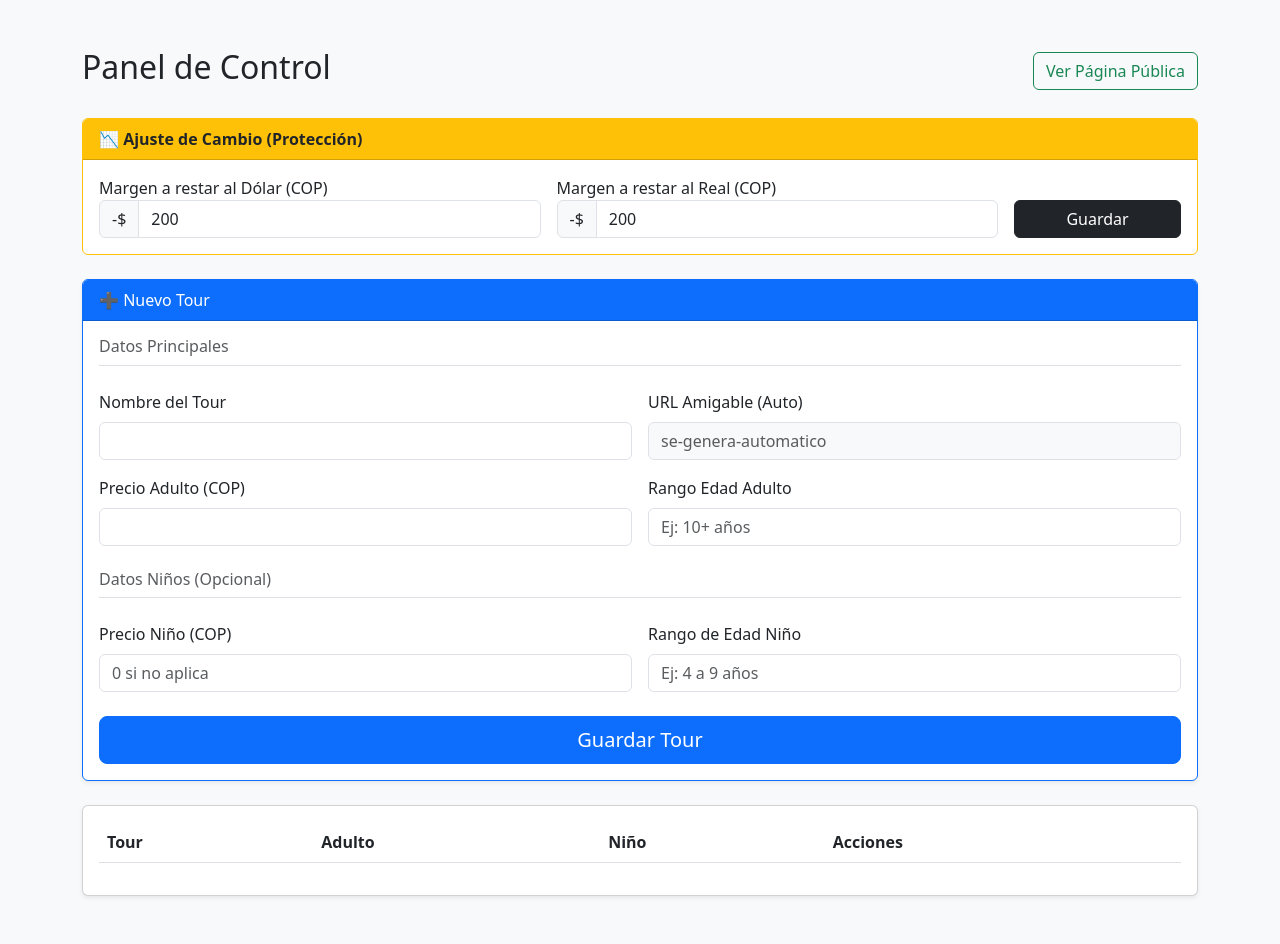
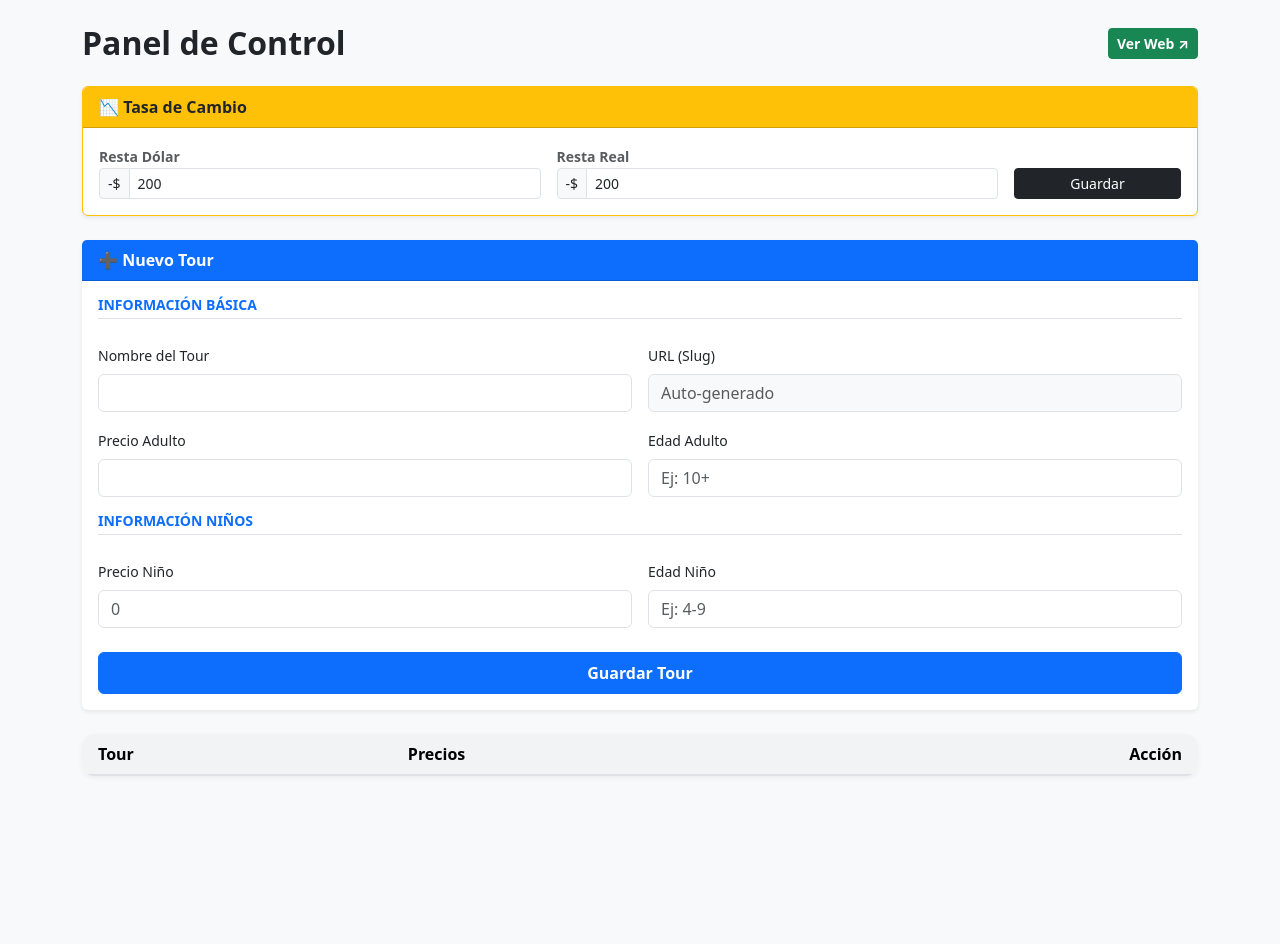
Before and after one commit to Bendelto/precios-divisas, a PHP site: the page made by admin.php in a window 1280 px wide. After the commit the page ends 776 px from the top, so only its background shows below. Run offline with PHP 8.4, Linux system fonts and the light colour scheme; the visitor is signed in with stand-in values (Sample User, id 1); lists and menus that the app fills with data are empty.

Commit message:
Optimización movil del backend

```diff
--- a/admin.php
+++ b/admin.php
@@ -1,26 +1,60 @@
 <?php
 session_start();
-// --- SEGURIDAD ---
-if (isset($_POST['login']) && $_POST['pass'] == 'TU_CONTRASEÑA') { // <--- PON TU CONTRASEÑA AQUÍ
+
+// --- 1. LOGIN OPTIMIZADO PARA MÓVIL ---
+if (isset($_POST['login']) && $_POST['pass'] == 'Dc@6691400') { // <--- CLAVE ACTUALIZADA
     $_SESSION['admin'] = true;
 }
+
 if (!isset($_SESSION['admin'])) {
-    echo '<link href="https://cdn.jsdelivr.net/npm/bootstrap@5.3.0/dist/css/bootstrap.min.css" rel="stylesheet">
-          <div class="d-flex justify-content-center align-items-center vh-100 bg-light">
-            <form method="post" class="card p-4 shadow">
-                <h4 class="mb-3">Acceso Admin</h4>
-                <input type="password" name="pass" class="form-control mb-2" placeholder="Contraseña">
-                <button name="login" type="submit" class="btn btn-primary w-100">Entrar</button>
+    ?>
+    <!DOCTYPE html>
+    <html lang="es">
+    <head>
+        <meta charset="UTF-8">
+        <meta name="viewport" content="width=device-width, initial-scale=1.0, maximum-scale=1.0, user-scalable=no">
+        <title>Login Admin</title>
+        <link href="https://cdn.jsdelivr.net/npm/bootstrap@5.3.0/dist/css/bootstrap.min.css" rel="stylesheet">
+        <style>
+            body { background-color: #f0f2f5; }
+            .login-card {
+                width: 100%;
+                max-width: 400px;
+                border: 0;
+                border-radius: 16px;
+                box-shadow: 0 4px 20px rgba(0,0,0,0.08);
+            }
+            .form-control-lg { font-size: 1.1rem; }
+            .btn-lg { font-weight: 600; }
+        </style>
+    </head>
+    <body class="d-flex justify-content-center align-items-center vh-100 px-3">
+        <form method="post" class="card p-4 login-card">
+            <div class="text-center mb-4">
+                <h3 class="fw-bold text-dark">🔐 Admin</h3>
+                <small class="text-muted">Descubre Cartagena</small>
+            </div>
+            <div class="mb-3">
+                <label class="form-label small text-muted">Contraseña</label>
+                <input type="password" name="pass" class="form-control form-control-lg text-center" placeholder="••••••••" required>
+            </div>
+            <button name="login" type="submit" class="btn btn-primary w-100 btn-lg">Ingresar</button>
         </form>
-          </div>';
+    </body>
+    </html>
+    <?php
     exit;
 }
+
+// ==========================================
+//      CÓDIGO DEL PANEL DE ADMINISTRACIÓN
+// ==========================================
 
 // --- ARCHIVOS DE DATOS ---
 $fileTours = 'data.json';
 $fileConfig = 'config.json';
 
-// Cargar datos existentes
+// Cargar datos
 $tours = file_exists($fileTours) ? json_decode(file_get_contents($fileTours), true) : [];
 $config = file_exists($fileConfig) ? json_decode(file_get_contents($fileConfig), true) : ['margen_usd' => 200, 'margen_brl' => 200];
 
@@ -29,7 +63,7 @@ uasort($tours, function($a, $b) {
     return strcasecmp($a['nombre'], $b['nombre']);
 });
 
-// --- GUARDAR CONFIGURACIÓN DE TASAS ---
+// --- GUARDAR CONFIGURACIÓN ---
 if (isset($_POST['save_config'])) {
     $config['margen_usd'] = floatval($_POST['margen_usd']);
     $config['margen_brl'] = floatval($_POST['margen_brl']);
@@ -38,32 +72,26 @@ if (isset($_POST['save_config'])) {
     exit;
 }
 
-// --- LOGICA DE GUARDADO (CREAR O EDITAR) ---
+// --- GUARDAR / EDITAR TOUR ---
 if (isset($_POST['add'])) {
     $nombre = $_POST['nombre'];
     $precio = $_POST['precio'];
     $rango_adulto = !empty($_POST['rango_adulto']) ? $_POST['rango_adulto'] : '';
-
-    // DATOS DE NIÑOS
     $precio_nino = !empty($_POST['precio_nino']) ? $_POST['precio_nino'] : 0;
     $rango_nino = !empty($_POST['rango_nino']) ? $_POST['rango_nino'] : '';
 
-    // 1. Crear SLUG
+    // Crear SLUG
     $slugInput = !empty($_POST['slug']) ? $_POST['slug'] : $nombre;
-
-    // 2. Limpieza PROFUNDA del slug
     $cleanSlug = strtolower(preg_replace('/[^A-Za-z0-9-]+/', '-', iconv('UTF-8', 'ASCII//TRANSLIT', $slugInput)));
     $cleanSlug = trim($cleanSlug, '-');
 
-    // 3. DETECTAR SI ES UNA EDICIÓN DE SLUG (RENOMBRAR)
-    // Si venimos de editar y el slug original es diferente al nuevo, borramos el viejo
+    // Si es edición y cambia el slug, borrar el viejo
     if (!empty($_POST['original_slug']) && $_POST['original_slug'] != $cleanSlug) {
         if(isset($tours[$_POST['original_slug']])) {
             unset($tours[$_POST['original_slug']]);
         }
     }
 
-    // 4. GUARDAR / ACTUALIZAR
     $tours[$cleanSlug] = [
         'nombre' => $nombre,
         'precio_cop' => $precio,
@@ -73,7 +101,7 @@ if (isset($_POST['add'])) {
     ];
 
     file_put_contents($fileTours, json_encode($tours));
-    header("Location: admin.php"); // Limpiar formulario
+    header("Location: admin.php");
     exit;
 }
 
@@ -101,118 +129,134 @@ if (isset($_GET['edit']) && isset($tours[$_GET['edit']])) {
 <html lang="es">
 <head>
     <meta charset="UTF-8">
-    <meta name="viewport" content="width=device-width, initial-scale=1.0">
-    <title>Admin Tours & Tasas</title>
+    <meta name="viewport" content="width=device-width, initial-scale=1.0, maximum-scale=1.0, user-scalable=no">
+    <title>Panel Admin</title>
     <link href="https://cdn.jsdelivr.net/npm/bootstrap@5.3.0/dist/css/bootstrap.min.css" rel="stylesheet">
+    <style>
+        /* Estilos específicos para Admin Móvil */
+        body { padding-bottom: 50px; background-color: #f8f9fa; }
+        .table-responsive {
+            border-radius: 12px;
+            background: white;
+            box-shadow: 0 2px 5px rgba(0,0,0,0.05);
+            overflow: hidden;
+        }
+        .table th { background-color: #f1f3f5; border-bottom: 2px solid #dee2e6; }
+        .btn-group-mobile { display: flex; gap: 5px; }
+        @media (max-width: 576px) {
+            .btn-group-mobile { flex-direction: column; }
+            .btn-sm { width: 100%; margin-bottom: 2px; }
+            h2 { font-size: 1.5rem; }
+        }
+    </style>
 </head>
-<body class="bg-light py-5">
-<div class="container">
+<body class="container py-4">
+
     <div class="d-flex justify-content-between align-items-center mb-4">
-        <h2>Panel de Control</h2>
-        <a href="index.php" target="_blank" class="btn btn-outline-success">Ver Página Pública</a>
+        <h2 class="fw-bold mb-0">Panel de Control</h2>
+        <a href="index.php" target="_blank" class="btn btn-success btn-sm fw-bold">Ver Web ↗</a>
     </div>
 
-    <div class="card mb-4 border-warning">
-        <div class="card-header bg-warning text-dark fw-bold">📉 Ajuste de Cambio (Protección)</div>
+    <div class="card mb-4 border-warning shadow-sm">
+        <div class="card-header bg-warning text-dark fw-bold">📉 Tasa de Cambio</div>
         <div class="card-body">
             <form method="post" class="row g-3">
-                <div class="col-md-5">
-                    <label>Margen a restar al Dólar (COP)</label>
-                    <div class="input-group">
+                <div class="col-6 col-md-5">
+                    <label class="small text-muted fw-bold">Resta Dólar</label>
+                    <div class="input-group input-group-sm">
                         <span class="input-group-text">-$</span>
                         <input type="number" name="margen_usd" class="form-control" value="<?= $config['margen_usd'] ?>" required>
                     </div>
                 </div>
-                <div class="col-md-5">
-                    <label>Margen a restar al Real (COP)</label>
-                    <div class="input-group">
+                <div class="col-6 col-md-5">
+                    <label class="small text-muted fw-bold">Resta Real</label>
+                    <div class="input-group input-group-sm">
                         <span class="input-group-text">-$</span>
                         <input type="number" name="margen_brl" class="form-control" value="<?= $config['margen_brl'] ?>" required>
                     </div>
                 </div>
-                <div class="col-md-2 d-flex align-items-end">
-                    <button type="submit" name="save_config" class="btn btn-dark w-100">Guardar</button>
+                <div class="col-12 col-md-2 d-flex align-items-end">
+                    <button type="submit" name="save_config" class="btn btn-dark btn-sm w-100">Guardar</button>
                 </div>
             </form>
         </div>
     </div>
 
-    <div class="card shadow-sm border-primary">
+    <div class="card shadow-sm border-0 mb-4">
         <div class="card-header bg-primary text-white d-flex justify-content-between align-items-center">
-            <span><?= $tourToEdit ? '✏️ Editando: ' . htmlspecialchars($tourToEdit['nombre']) : '➕ Nuevo Tour' ?></span>
+            <span class="fw-bold"><?= $tourToEdit ? '✏️ Editando Tour' : '➕ Nuevo Tour' ?></span>
             <?php if($tourToEdit): ?>
-                <a href="admin.php" class="btn btn-sm btn-light text-primary">Cancelar Edición</a>
+                <a href="admin.php" class="btn btn-sm btn-light text-primary py-0">Cancelar</a>
             <?php endif; ?>
         </div>
         <div class="card-body">
             <form method="post" class="row g-3" id="tourForm">
                 <input type="hidden" name="original_slug" value="<?= $editingSlug ?>">
 
-                <div class="col-12"><h6 class="text-muted border-bottom pb-2">Datos Principales</h6></div>
+                <div class="col-12"><h6 class="text-primary border-bottom pb-1 small text-uppercase fw-bold">Información Básica</h6></div>
 
                 <div class="col-md-6">
-                    <label class="form-label">Nombre del Tour</label>
+                    <label class="form-label small">Nombre del Tour</label>
                     <input type="text" name="nombre" id="inputNombre" class="form-control" required value="<?= $tourToEdit ? htmlspecialchars($tourToEdit['nombre']) : '' ?>">
                 </div>
                 <div class="col-md-6">
-                    <label class="form-label">URL Amigable (Auto)</label>
-                    <input type="text" name="slug" id="inputSlug" class="form-control bg-light" placeholder="se-genera-automatico" value="<?= $editingSlug ?>">
+                    <label class="form-label small">URL (Slug)</label>
+                    <input type="text" name="slug" id="inputSlug" class="form-control bg-light text-muted" placeholder="Auto-generado" value="<?= $editingSlug ?>">
                 </div>
 
-                <div class="col-md-6">
-                    <label class="form-label">Precio Adulto (COP)</label>
+                <div class="col-6">
+                    <label class="form-label small">Precio Adulto</label>
                     <input type="number" name="precio" class="form-control" required value="<?= $tourToEdit ? $tourToEdit['precio_cop'] : '' ?>">
                 </div>
-                <div class="col-md-6">
-                    <label class="form-label">Rango Edad Adulto</label>
-                    <input type="text" name="rango_adulto" class="form-control" placeholder="Ej: 10+ años" value="<?= $tourToEdit && isset($tourToEdit['rango_adulto']) ? htmlspecialchars($tourToEdit['rango_adulto']) : '' ?>">
+                <div class="col-6">
+                    <label class="form-label small">Edad Adulto</label>
+                    <input type="text" name="rango_adulto" class="form-control" placeholder="Ej: 10+" value="<?= $tourToEdit && isset($tourToEdit['rango_adulto']) ? htmlspecialchars($tourToEdit['rango_adulto']) : '' ?>">
                 </div>
 
-                <div class="col-12 mt-4"><h6 class="text-muted border-bottom pb-2">Datos Niños (Opcional)</h6></div>
+                <div class="col-12 mt-3"><h6 class="text-primary border-bottom pb-1 small text-uppercase fw-bold">Información Niños</h6></div>
 
-                <div class="col-md-6">
-                    <label class="form-label">Precio Niño (COP)</label>
-                    <input type="number" name="precio_nino" class="form-control" placeholder="0 si no aplica" value="<?= $tourToEdit && !empty($tourToEdit['precio_nino']) ? $tourToEdit['precio_nino'] : '' ?>">
+                <div class="col-6">
+                    <label class="form-label small">Precio Niño</label>
+                    <input type="number" name="precio_nino" class="form-control" placeholder="0" value="<?= $tourToEdit && !empty($tourToEdit['precio_nino']) ? $tourToEdit['precio_nino'] : '' ?>">
                 </div>
-                <div class="col-md-6">
-                    <label class="form-label">Rango de Edad Niño</label>
-                    <input type="text" name="rango_nino" class="form-control" placeholder="Ej: 4 a 9 años" value="<?= $tourToEdit && isset($tourToEdit['rango_nino']) ? htmlspecialchars($tourToEdit['rango_nino']) : '' ?>">
+                <div class="col-6">
+                    <label class="form-label small">Edad Niño</label>
+                    <input type="text" name="rango_nino" class="form-control" placeholder="Ej: 4-9" value="<?= $tourToEdit && isset($tourToEdit['rango_nino']) ? htmlspecialchars($tourToEdit['rango_nino']) : '' ?>">
                 </div>
 
                 <div class="col-12 mt-4">
-                    <button type="submit" name="add" class="btn btn-primary w-100 btn-lg"><?= $tourToEdit ? 'Actualizar Tour' : 'Guardar Tour' ?></button>
+                    <button type="submit" name="add" class="btn btn-primary w-100 fw-bold py-2"><?= $tourToEdit ? 'Actualizar Tour' : 'Guardar Tour' ?></button>
                 </div>
             </form>
         </div>
     </div>
 
-    <div class="card mt-4 shadow-sm">
-        <div class="card-body">
-            <table class="table table-hover align-middle">
-                <thead><tr><th>Tour</th><th>Adulto</th><th>Niño</th><th>Acciones</th></tr></thead>
+    <div class="table-responsive">
+        <table class="table table-hover align-middle mb-0">
+            <thead class="table-light">
+                <tr>
+                    <th class="ps-3">Tour</th>
+                    <th>Precios</th>
+                    <th class="text-end pe-3">Acción</th>
+                </tr>
+            </thead>
             <tbody>
                 <?php foreach ($tours as $slug => $tour): ?>
                 <tr class="<?= $slug == $editingSlug ? 'table-warning' : '' ?>">
-                        <td>
-                            <strong><?= htmlspecialchars($tour['nombre']) ?></strong><br>
-                            <small class="text-muted">/<?= $slug ?></small>
+                    <td class="ps-3">
+                        <span class="fw-bold d-block text-truncate" style="max-width: 150px;"><?= htmlspecialchars($tour['nombre']) ?></span>
+                        <small class="text-muted" style="font-size: 0.75rem;">/<?= $slug ?></small>
                     </td>
                     <td>
-                            $<?= number_format($tour['precio_cop']) ?><br>
-                            <small class="text-muted"><?= !empty($tour['rango_adulto']) ? $tour['rango_adulto'] : '' ?></small>
-                        </td>
-                        <td>
+                        <small class="d-block">Ad: $<?= number_format($tour['precio_cop']) ?></small>
                         <?php if(!empty($tour['precio_nino'])): ?>
-                                $<?= number_format($tour['precio_nino']) ?><br>
-                                <small class="text-muted"><?= $tour['rango_nino'] ?></small>
-                            <?php else: ?>
-                                <span class="text-muted">-</span>
+                            <small class="d-block text-muted">Ni: $<?= number_format($tour['precio_nino']) ?></small>
                         <?php endif; ?>
                     </td>
-                        <td>
-                            <div class="btn-group" role="group">
-                                <a href="?edit=<?= $slug ?>" class="btn btn-warning btn-sm">Editar</a>
-                                <a href="?delete=<?= $slug ?>" class="btn btn-danger btn-sm" onclick="return confirm('¿Borrar este tour?');">Borrar</a>
+                    <td class="text-end pe-3">
+                        <div class="btn-group-mobile">
+                            <a href="?edit=<?= $slug ?>" class="btn btn-outline-primary btn-sm">✏️</a>
+                            <a href="?delete=<?= $slug ?>" class="btn btn-outline-danger btn-sm" onclick="return confirm('¿Borrar?');">🗑️</a>
                         </div>
                     </td>
                 </tr>
@@ -220,29 +264,17 @@ if (isset($_GET['edit']) && isset($tours[$_GET['edit']])) {
             </tbody>
         </table>
     </div>
-    </div>
-</div>
 
     <script>
         const inputNombre = document.getElementById('inputNombre');
         const inputSlug = document.getElementById('inputSlug');
 
-    // Solo auto-generar slug si NO estamos editando (o si el usuario borra el slug)
-    // Para simplificar, lo haremos siempre al escribir, pero el usuario puede ver que cambia.
         inputNombre.addEventListener('input', function() {
-        // Solo generamos si el campo slug está vacio o si el usuario lo desea.
-        // Si estamos editando, tal vez queramos mantener el slug viejo aunque cambiemos una letra del nombre.
-        // Pero para simplificar tu uso, haremos que sugiera.
-
-        // Comportamiento: Si escribes nombre, sugiere slug.
             let text = this.value;
             let slug = text.toLowerCase()
                 .normalize("NFD").replace(/[\u0300-\u036f]/g, "")
                 .replace(/[^a-z0-9]+/g, '-')
                 .replace(/^-+|-+$/g, '');
-
-        // Si ya hay un valor en slug y estamos editando, quizas no quieras sobrescribirlo agresivamente
-        // Pero como es un app sencilla, sobrescribirlo ayuda a mantener URLs limpias.
             inputSlug.value = slug;
         });
     </script>
```
Lines whose indentation alone changed are shown as unchanged.
